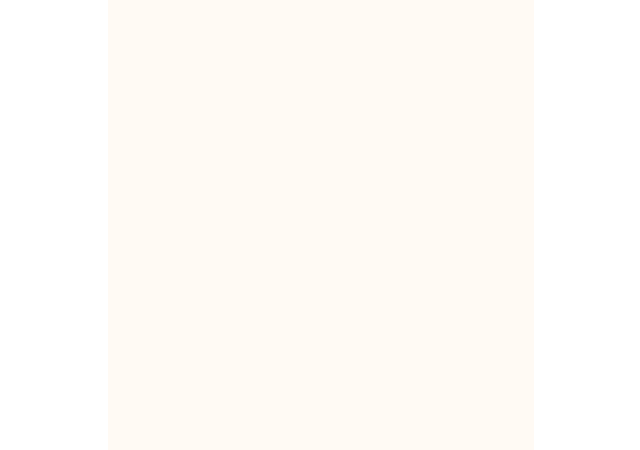
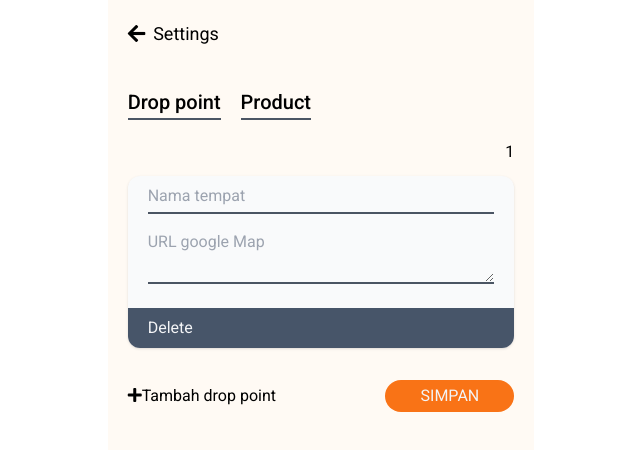
Before and after one commit to or-abdillh/dapuraya-owner, a Vue app: page /settings in a window 1280 px wide. Before the commit this address had no page. Shown: the top 450 px of the page, without its empty margins (319-959 px from the left). Built offline with nearby package versions, Linux system fonts and the light colour scheme.

Commit message:
Create new components for Settings view component

```diff
--- /dev/null
+++ b/src/components/CardDropPoint.vue
@@ -0,0 +1,28 @@
+<template>
+	<section>
+		<CardSettings v-on:delete="emits('delete')">
+			<template v-slot:content>
+				<section class="w-full px-5 py-2 flex flex-wrap">
+					<input placeholder="Nama tempat" class="w-full outline-0 bg-gray-50 border-b-2 border-gray-600 pb-1 mb-4" type="text" v-model="props.name"/>
+					<textarea placeholder="URL google Map" class="w-full outline-0 bg-gray-50 border-b-2 border-gray-600 pb-1 mb-4" type="text" v-model="props.gmaps"></textarea>
+				</section>
+			</template>
+		</CardSettings>
+	</section>
+</template>
+
+<script setup>
+
+	import CardSettings from '@/components/CardSettings.vue'
+
+	const props = defineProps({
+		name: {
+			type: String
+		},
+		gmaps: {
+			type: String
+		}
+	})
+
+	const emits = defineEmits(['delete'])
+</script>
--- /dev/null
+++ b/src/components/CardSettings.vue
@@ -0,0 +1,21 @@
+<template>
+	<section v-if="show" class="bg-gray-50 rounded-xl overflow-hidden w-full shadow mb-8">
+		<slot name="content"></slot>
+		<div class="bg-slate-600 text-gray-100 w-full px-5 py-2">
+			<span class="active:scale-95 duration-300" @click="deleteCard">Delete</span>
+		</div>
+	</section>
+</template>
+
+<script setup>
+
+	import { ref } from 'vue'
+
+	const show = ref(true)
+	const emits = defineEmits(['delete'])
+	const deleteCard = () => {
+		show.value = false
+		emits('delete')
+	}
+
+</script>
--- /dev/null
+++ b/src/components/DropPoint.vue
@@ -0,0 +1,26 @@
+<template>
+	<section class="w-full flex flex-col items-end">
+		<span>{{ cards }}</span>
+	</section>
+	<section class="mt-3">
+		<template v-for="card in cards">
+		 <CardDropPoint v-on:delete="cards--"/>
+		</template>
+		<section class="w-full flex justify-between items-center">
+			<div @click="cards++" class="active:scale-95 duration-300">
+				<i class="fa fa-plus"></i>
+				<span>Tambah drop point</span>
+			</div>
+			<button class="text-gray-100 bg-orange-500 w-4/12 py-1 rounded-full">SIMPAN</button>
+		</section>
+	</section>
+</template>
+
+<script setup>
+
+	import { ref } from 'vue'
+	import CardDropPoint from '@/components/CardDropPoint.vue'
+
+	const cards = ref(1)
+
+</script>
--- a/src/components/HeaderProducts.vue
+++ b/src/components/HeaderProducts.vue
@@ -1,6 +1,7 @@
-<template>
+	<template>
 	<section class="z-20 fixed top-0 left-0 right-0">
-		<div class="w-full md:w-6/12 lg:w-5/12 md:mx-auto xl:w-4/12 bg-primary p-5">
+		<Menu />
+		<section class="w-full md:w-6/12 lg:w-5/12 md:mx-auto xl:w-4/12 bg-primary p-5">
 			<div class="flex justify-between mb-6 items-center text-2xl">
 				<i @click="router.go(-1)" class="fa fa-arrow-left"></i>
 				<i class="fa fa-arrow-right"></i>
@@ -18,7 +19,7 @@
 					<p class="text-sm">Tambah jadwal</p>
 				</span>
 			</div>
-		</div>
+		</section>
 	</section>
 </template>
 
@@ -27,6 +28,7 @@
 	import { ref, computed } from 'vue'
 	import { useRouter } from 'vue-router'
 	import { useOrders } from '@/stores/orders'
+	import Menu from '@/components/Menu.vue'
 
 	const currentID = ref(2)
 	const router = useRouter()
--- /dev/null
+++ b/src/components/Menu.vue
@@ -0,0 +1,13 @@
+<template>
+	<section class="bg-gray-600 w-full md:w-6/12 lg:w-5/12 md:mx-auto xl:w-4/12 px-5 py-3 flex justify-between text-gray-100">
+		<template v-for="(item, x) in menu" :key="x">
+			<router-link :to="item.path" class="active:scale-95 duration-300">{{ item.title }}</router-link>
+		</template>
+	</section>
+</template>
+
+<script setup>
+
+	import menu from '@/menu.js'
+
+</script>
--- /dev/null
+++ b/src/menu.js
@@ -0,0 +1,14 @@
+export default [
+	{
+		title: 'Settngs',
+		path: '/settings'
+	},
+	{
+		title: 'Ganti password',
+		path: '/password'
+	},
+	{
+		title: 'Logout',
+		path: '/logout'
+	}
+]
--- a/src/router/index.js
+++ b/src/router/index.js
@@ -40,6 +40,11 @@ const routes = [
 		name: 'AddProduct',
 		path: '/add-product',
 		component: () => import('@/views/AddProduct.vue')
+	},
+	{
+		name: 'Settings',
+		path: '/settings',
+		component: () => import('@/views/Settings.vue')
 	}
 ]
 
--- a/src/views/Products.vue
+++ b/src/views/Products.vue
@@ -2,7 +2,7 @@
 	<main>
 		<HeaderProducts :title="dropPointName" />
 
-		<section class="columns-2 mt-40">
+		<section class="columns-2 mt-56">
 			<div @click="toOrders" class="active:scale-95 duration-300 w-44 flex items-center gap-2 mb-5 bg-orange-500 rounded-xl px-3 py-2 text-gray-50">
 				<i class="fa fa-user"></i>
 				<p class="text-base">42 customer telah order</p>
--- /dev/null
+++ b/src/views/Settings.vue
@@ -0,0 +1,36 @@
+<template>
+	<main>
+		<HeaderNavigation title="Settings" />
+		<section class="mt-10 text-xl">
+			<template v-for="(tab, x) in tabs" :key="x">
+				<span @click="tabActive = tab.component" class="mr-5 pb-1 active:scale-95 duration-300" :class="tabActive.__hmrId === tab.component.__hmrId ? 'border-b-2 border-gray-600 font-medium' : ''">{{ tab.name }}</span>
+			</template>
+		</section>
+		<section class="mt-6">
+			<KeepAlive>
+				<component :is="tabActive"></component>
+			</KeepAlive>
+		</section>
+	</main>
+</template>
+
+<script setup>
+
+	import { ref } from 'vue'
+	import HeaderNavigation from '@/components/HeaderNavigation.vue'
+	import DropPoint from '@/components/DropPoint.vue'
+
+	const tabActive = ref(DropPoint)
+
+	const tabs = [
+		{
+			name: 'Drop point',
+			component: DropPoint
+		},
+		{
+			name: 'Product',
+			component: ''
+		}
+	]
+
+</script>
```
